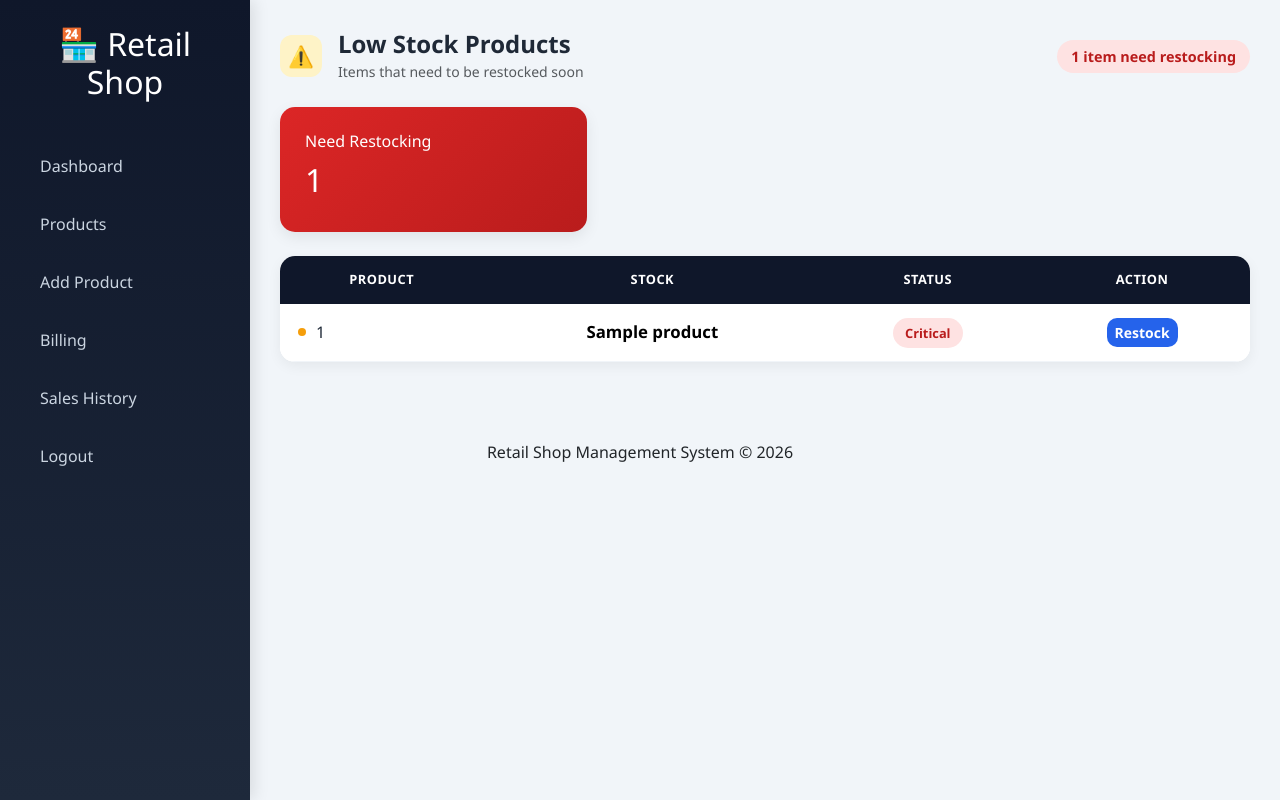
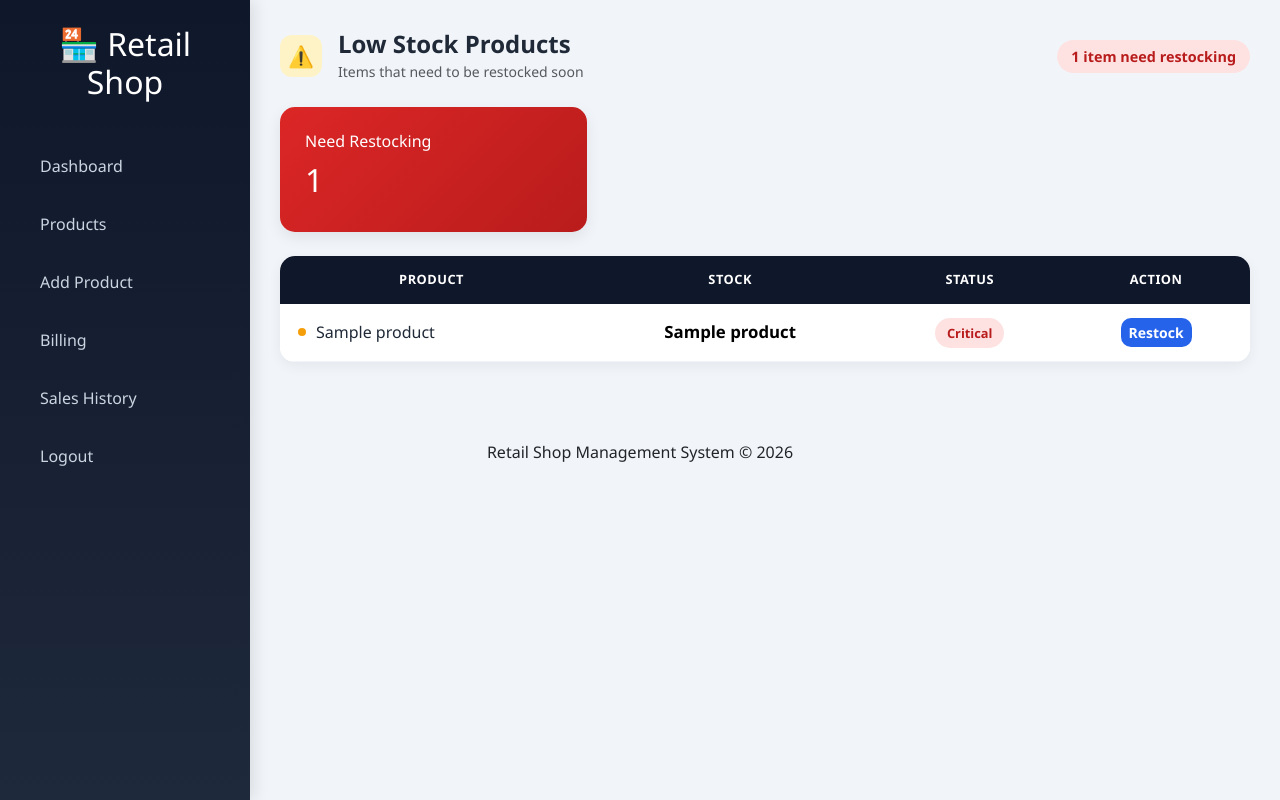
Before and after one commit to devaesack/retail-shop-management-system, a Flask app: template templates/low_stock.html in a window 1280 px wide. Run offline with Flask 3, Linux system fonts and the light colour scheme; the template is opened without the code that fills it: most values are stand-ins (such as "Sample title", 1, 10 or a date in 2020).

Commit message:
Fixed low stock indexes

```diff
--- a/templates/low_stock.html
+++ b/templates/low_stock.html
@@ -182,17 +182,17 @@
         <td>
             <div class="product-name">
                 <span class="product-dot"></span>
-                {{ product[0] }}
+                {{ product[1] }}
             </div>
         </td>
 
         <td class="text-center stock-qty">
-            {{ product[1] }}
+            {{ product[2] }}
         </td>
 
         <td class="text-center">
 
-            {% if product[1]|int <= 10 %}
+            {% if product[2]|int <= 10 %}
                 <span class="badge-critical">
                     Critical
                 </span>
@@ -206,7 +206,7 @@
 
         <td class="text-center">
 
-            <a href="/restock/{{ product[2] }}"
+            <a href="/restock/{{ product[0] }}"
                class="btn btn-sm btn-primary">
 
                 Restock
```
